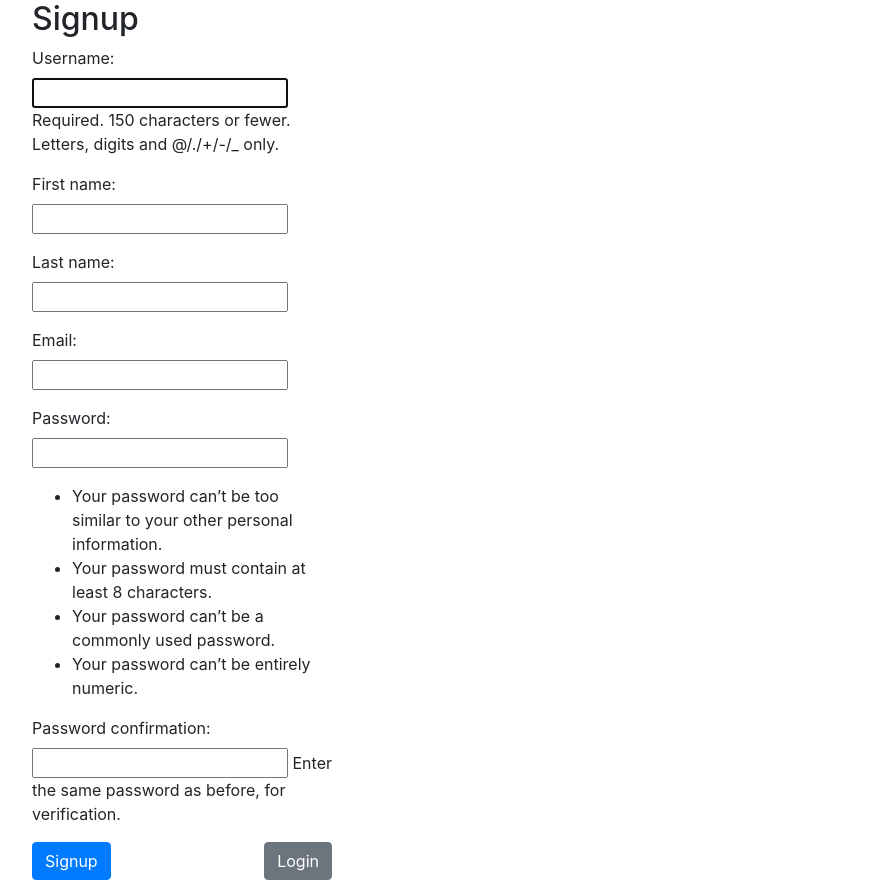
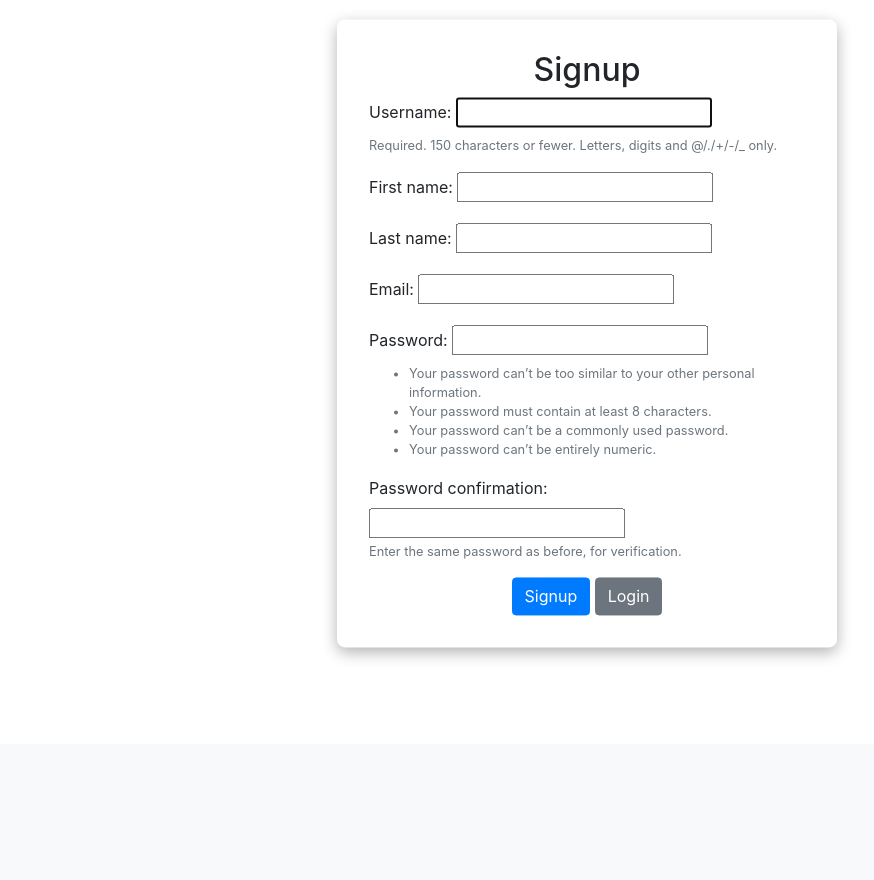
Before and after one commit to sudarshan-lab/DocP-Document-Parsing, a Django app: page /signup/ in a window 1280 px wide. Shown: the part 56-936 px from the top of the page, without its empty margins (53-927 px from the left). After the commit the page ends 714 px from the top, so only its background shows below. Run offline with Django 5.2, Linux system fonts and the light colour scheme; parts of the project's set-up code (start-up, migrations or seed data) failed here and were passed over; some libraries are stand-ins or nearby versions.

Commit message:
Updated Signup Page

```diff
--- a/text_extraction/templates/signup.html
+++ b/text_extraction/templates/signup.html
@@ -1,15 +1,54 @@
 {% extends "base.html" %}
 
 {% block content %}
-<div style="max-width: 300px;">
-    <h2>Signup</h2>
-    <form method="post" style="width: auto;">
-        {% csrf_token %}
-        {{ form.as_p }}
-        <div class="d-flex justify-content-between">
-            <button type="submit" class="btn btn-primary">Signup</button>
-            <a href="{% url 'login' %}" class="btn btn-secondary">Login</a>
-        </div>
-    </form>
+
+<style>
+    .signup-card {
+        margin: 2rem auto;
+        padding: 2rem;
+        width: 100%;
+        max-width: 500px;
+        background-color: #fff;
+        border-radius: 0.5rem;
+        box-shadow: 0 5px 15px rgba(0, 0, 0, 0.3);
+        transform: translateY(-2%);
+        transition: transform 0.3s ease;
+    }
+    .signup-card:hover {
+        transform: translateY(-5%) scale(1.02);
+    }
+    .form-control {
+        margin-bottom: 1rem;
+    }
+    .form-error {
+        color: #dc3545;
+        font-size: 0.875em;
+    }
+</style>
+
+
+<div class="container">
+    <div class="signup-card">
+        <h2 class="text-center">Signup</h2>
+        <form method="post" novalidate>
+            {% csrf_token %}
+            {% for field in form %}
+                <div class="form-group">
+                    {{ field.label_tag }}
+                    {{ field }}
+                    {% if field.help_text %}
+                        <small class="form-text text-muted">{{ field.help_text }}</small>
+                    {% endif %}
+                    {% for error in field.errors %}
+                        <div class="form-error">{{ error }}</div>
+                    {% endfor %}
+                </div>
+            {% endfor %}
+            <div class="text-center">
+                <button type="submit" class="btn btn-primary">Signup</button>
+                <a href="{% url 'login' %}" class="btn btn-secondary">Login</a>
+            </div>
+        </form>
+    </div>
 </div>
 {% endblock %}
```
